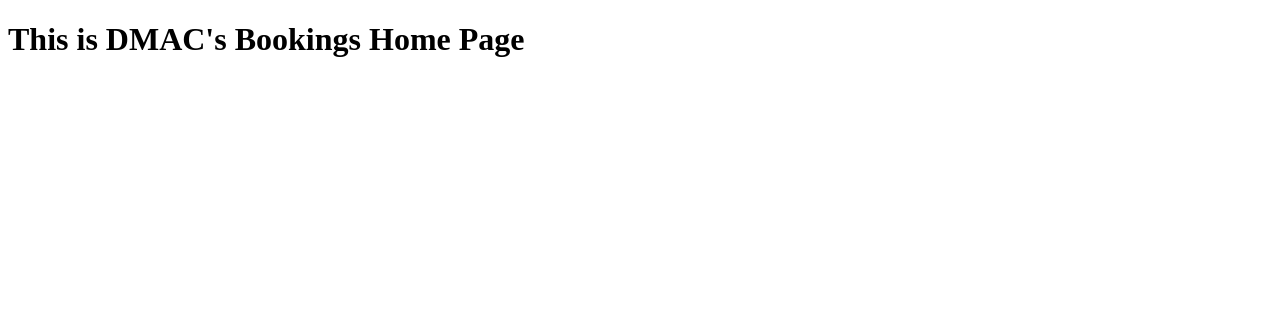
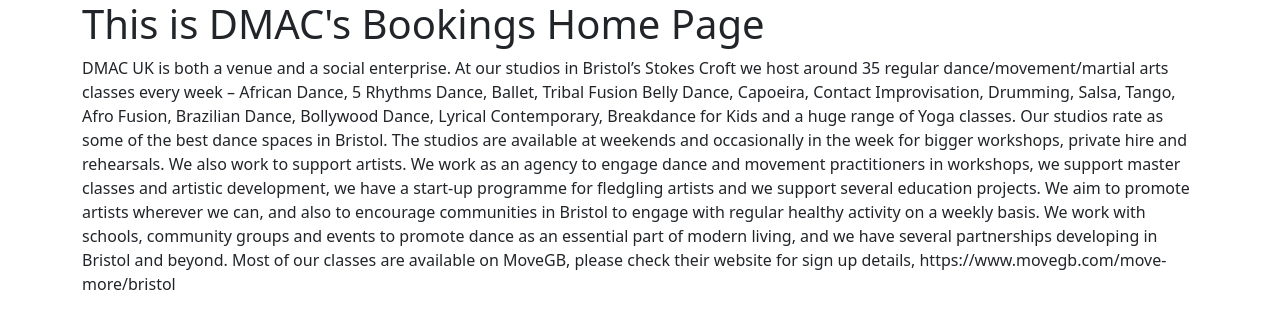
Before and after one commit to rticulus/dmac-studios, a Django app: template bookings/templates/bookings/home.html in a window 1280 px wide. Shown: the top 329 px of the page. Run offline with Django 3.2, Linux system fonts and the light colour scheme; the template is opened without the code that fills it: most values are stand-ins (such as "Sample title", 1, 10 or a date in 2020); some libraries are stand-ins or nearby versions.

Commit message:
Added base.html to all apps

```diff
--- /dev/null
+++ b/bookings/templates/bookings/base.html
@@ -0,0 +1,22 @@
+<!doctype html>
+<html lang="en">
+    <head>
+        <meta charset="UTF-8">
+        <meta name="viewport" content="width=device-width, initial-scale=1.0">
+        <link href="https://cdn.jsdelivr.net/npm/bootstrap@5.0.0-beta1/dist/css/bootstrap.min.css" rel="stylesheet" integrity="sha384-giJF6kkoqNQ00vy+HMDP7azOuL0xtbfIcaT9wjKHr8RbDVddVHyTfAAsrekwKmP1" crossorigin="anonymous">
+
+        {% if title %}
+            <title>DMAC Studios - {{  title  }}</title>
+        {% else %}
+            <title>DMAC Studios</title>
+        {% endif %}
+    </head>
+    <body>
+        <div class="container">
+            {% block content %} {% endblock content %}
+        </div>
+            <script src="https://cdn.jsdelivr.net/npm/bootstrap@5.0.0-beta1/dist/js/bootstrap.bundle.min.js" integrity="sha384-ygbV9kiqUc6oa4msXn9868pTtWMgiQaeYH7/t7LECLbyPA2x65Kgf80OJFdroafW" crossorigin="anonymous"></script>
+            <script src="https://cdn.jsdelivr.net/npm/@popperjs/core@2.5.4/dist/umd/popper.min.js" integrity="sha384-q2kxQ16AaE6UbzuKqyBE9/u/KzioAlnx2maXQHiDX9d4/zp8Ok3f+M7DPm+Ib6IU" crossorigin="anonymous"></script>
+            <script src="https://cdn.jsdelivr.net/npm/bootstrap@5.0.0-beta1/dist/js/bootstrap.min.js" integrity="sha384-pQQkAEnwaBkjpqZ8RU1fF1AKtTcHJwFl3pblpTlHXybJjHpMYo79HY3hIi4NKxyj" crossorigin="anonymous"></script>
+    </body>
+</html>
--- a/bookings/templates/bookings/home.html
+++ b/bookings/templates/bookings/home.html
@@ -1,11 +1,14 @@
-<!DOCTYPE html>
-<html lang="en">
-<head>
-    <meta charset="UTF-8">
-    <meta name="viewport" content="width=device-width, initial-scale=1.0">
-    <title>DMAC Studios</title>
-</head>
-<body>
+{% extends "bookings/base.html" %}
+{% block content %}
     <h1>This is DMAC's Bookings Home Page</h1>
-</body>
-</html>
+    <p>DMAC UK is both a venue and a social enterprise. At our studios in Bristol’s Stokes Croft we host around 35 regular dance/movement/martial arts classes every week – African Dance, 5 Rhythms Dance, Ballet, Tribal Fusion Belly Dance, Capoeira, Contact Improvisation, Drumming, Salsa, Tango, Afro Fusion, Brazilian Dance, Bollywood Dance, Lyrical Contemporary, Breakdance for Kids and a huge range of Yoga classes.
+
+Our studios rate as some of the best dance spaces in Bristol. The studios are available at weekends and occasionally in the week for bigger workshops, private hire and rehearsals.
+
+We also work to support artists. We work as an agency to engage dance and movement practitioners in workshops, we support master classes and artistic development, we have a start-up programme for fledgling artists and we support several education projects. We aim to promote artists wherever we can, and also to encourage communities in Bristol to engage with regular healthy activity on a weekly basis. We work with schools, community groups and events to promote dance as an essential part of modern living, and we have several partnerships developing in Bristol and beyond.
+
+Most of our classes are available on MoveGB, please check their website for sign up details, https://www.movegb.com/move-more/bristol</p>
+<!--<h1>{{ news.title }}</h1>
+    <p>{{ news.author }} on {{ news.date_posted }}</p>
+    <p> {{ news.content }}</p>  -->
+{% endblock content %}
--- a/dmacstudios/templates/dmacstudios/about.html
+++ b/dmacstudios/templates/dmacstudios/about.html
@@ -1,9 +1,4 @@
 {% extends "dmacstudios/base.html" %}
 {% block content %}
-    {% for news in news %}
         <h1>This is DMAC Studios About Page</h1>
-<!--    <h1>{{ news.title }}</h1>
-        <p>{{ news.author }} on {{ news.date_posted }}</p>
-        <p> {{ news.content }}</p>  -->
-    {% endfor %}
 {% endblock content %}
```
Also changed, not shown: dmacstudios/templates/dmacstudios/home.html (+11 -6 lines), shop/templates/shop/base.html (added, +22 -0 lines), shop/templates/shop/home.html (+7 -11 lines).
